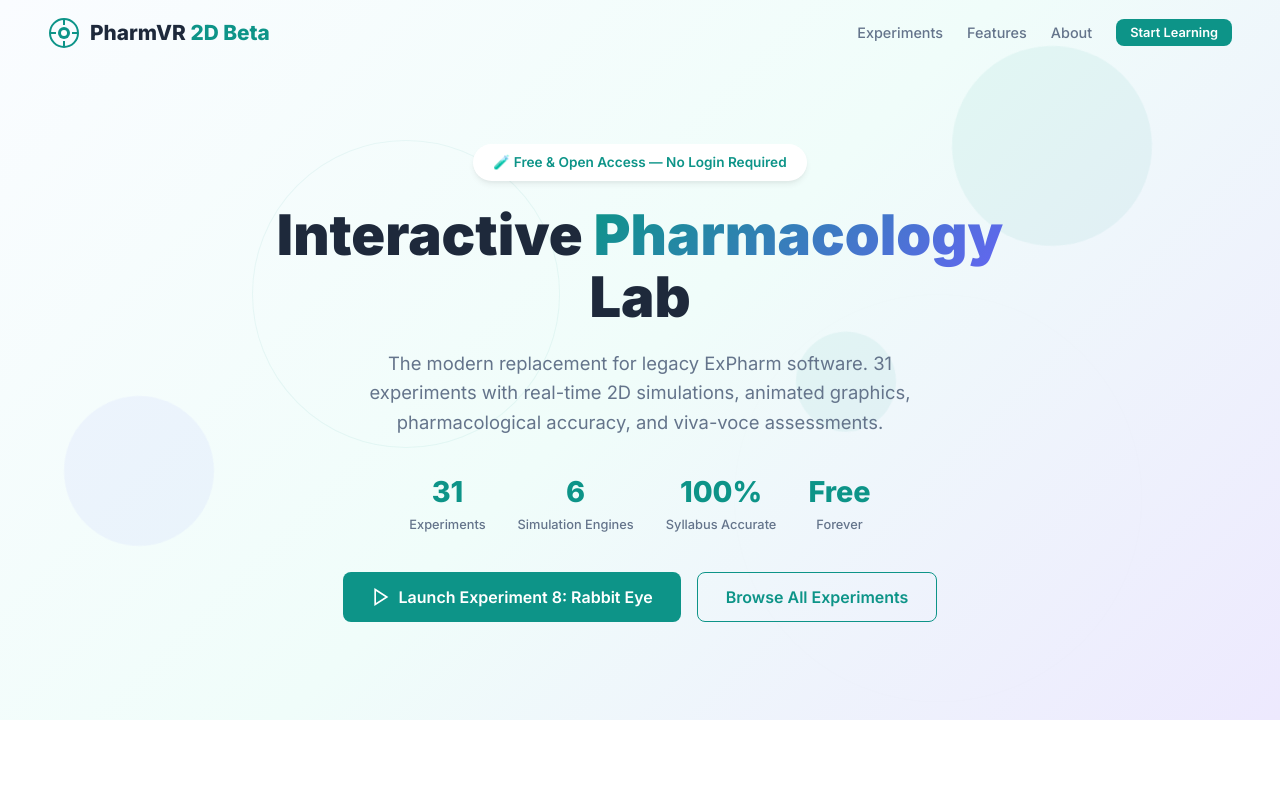
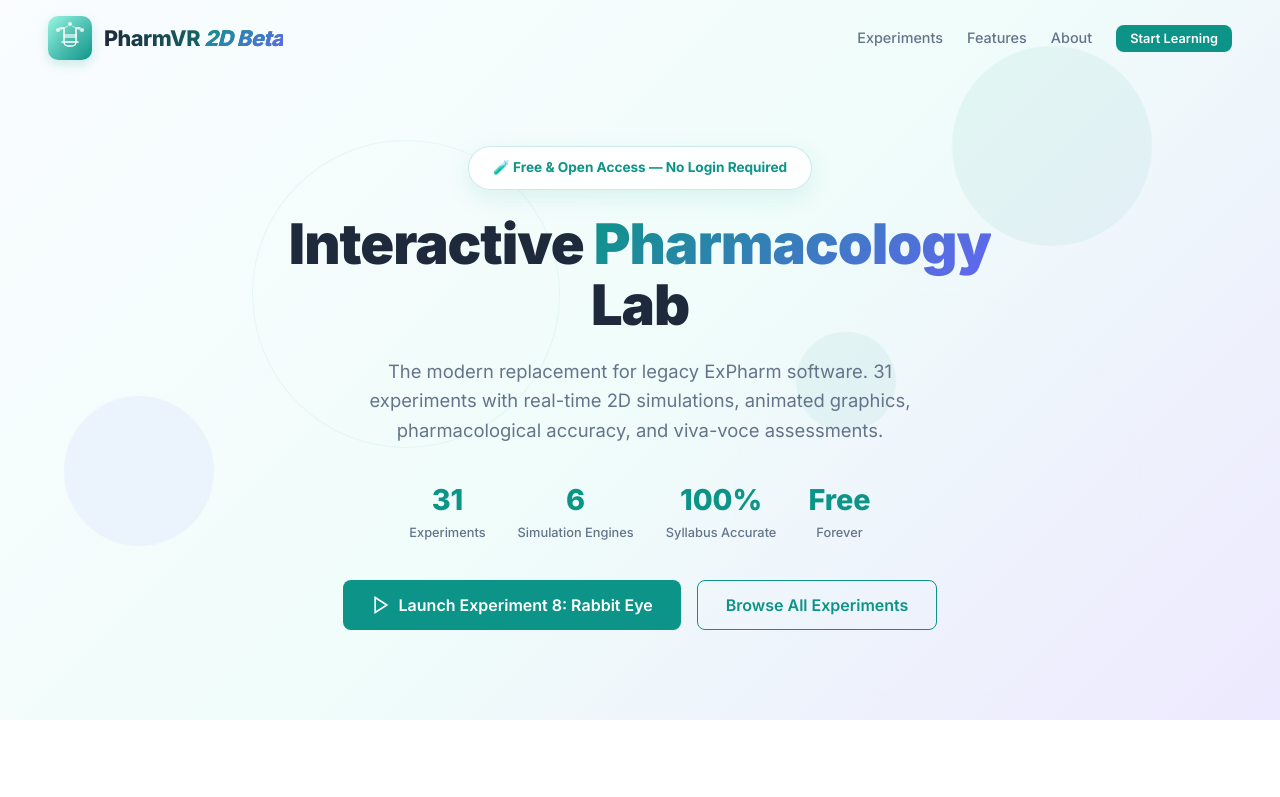
Before and after one commit to pharmvr/pharmvr-2d, a plain HTML site: page index.html in a window 1280 px wide. Shown: the top 797 px of the page. Drawn offline with Linux system fonts and the light colour scheme.

Commit message:
Enhance UI branding: professional logo, improved styling
- Redesigned brand logo: beaker + molecule icon with gradient
- Enhanced brand icon with shadow and hover effects
- Improved hero badge with gradient and backdrop blur
- Added gradient text to brand name and footer links
- Enhanced footer styling with gradient background
- Better color transitions and hover effects throughout

Co-Authored-By: Claude Haiku 4.5 <noreply@anthropic.com>

```diff
--- a/css/main.css
+++ b/css/main.css
@@ -122,16 +122,51 @@ body {
 .nav-brand {
     display: flex;
     align-items: center;
-    gap: 10px;
+    gap: 12px;
     color: var(--primary);
+    cursor: pointer;
+    transition: transform var(--transition);
 }
-.brand-icon { display: flex; }
+.nav-brand:hover {
+    transform: translateY(-2px);
+}
+.brand-icon {
+    display: flex;
+    align-items: center;
+    justify-content: center;
+    width: 44px;
+    height: 44px;
+    background: linear-gradient(135deg, var(--primary-light), var(--primary));
+    border-radius: 10px;
+    color: white;
+    font-weight: 700;
+    box-shadow: 0 4px 12px rgba(13, 148, 136, 0.2);
+    transition: all var(--transition);
+}
+.brand-icon:hover {
+    box-shadow: 0 6px 16px rgba(13, 148, 136, 0.3);
+    transform: scale(1.05);
+}
+.brand-icon svg {
+    color: white;
+    filter: drop-shadow(0 2px 4px rgba(0,0,0,0.1));
+}
 .brand-text {
-    font-size: 1.3rem;
+    font-size: 1.35rem;
     font-weight: 800;
-    color: var(--text);
+    background: linear-gradient(90deg, var(--text), var(--primary));
+    -webkit-background-clip: text;
+    -webkit-text-fill-color: transparent;
+    background-clip: text;
+    letter-spacing: -0.5px;
 }
-.brand-accent { color: var(--primary); }
+.brand-accent {
+    background: linear-gradient(135deg, var(--primary), var(--accent));
+    -webkit-background-clip: text;
+    -webkit-text-fill-color: transparent;
+    background-clip: text;
+    font-style: italic;
+}
 .nav-links {
     display: flex;
     align-items: center;
@@ -190,15 +225,17 @@ body {
 .hero-badge {
     display: inline-flex;
     align-items: center;
-    padding: 8px 20px;
-    background: white;
+    padding: 10px 24px;
+    background: linear-gradient(135deg, rgba(255,255,255,0.95), rgba(255,255,255,0.8));
+    border: 1px solid rgba(13, 148, 136, 0.2);
     border-radius: var(--radius-full);
     font-size: 0.85rem;
-    font-weight: 600;
+    font-weight: 700;
     color: var(--primary);
-    box-shadow: var(--shadow);
+    box-shadow: 0 8px 24px rgba(13, 148, 136, 0.1);
     margin-bottom: 24px;
     animation: fadeInUp 0.6s ease-out;
+    backdrop-filter: blur(10px);
 }
 .hero-title {
     font-size: 3.5rem;
@@ -207,6 +244,7 @@ body {
     color: var(--text);
     margin-bottom: 20px;
     animation: fadeInUp 0.6s ease-out 0.1s both;
+    letter-spacing: -1px;
 }
 .gradient-text {
     background: linear-gradient(135deg, var(--primary) 0%, var(--accent) 100%);
@@ -521,12 +559,22 @@ body {
     font-size: 0.85rem !important;
 }
 .footer {
-    padding: 24px 48px;
+    padding: 32px 48px;
     text-align: center;
     color: var(--text-light);
     font-size: 0.82rem;
-    background: var(--bg);
-    border-top: 1px solid var(--border-light);
+    background: linear-gradient(180deg, var(--bg) 0%, rgba(13, 148, 136, 0.02) 100%);
+    border-top: 2px solid var(--primary-50);
+}
+.footer a {
+    color: var(--primary);
+    text-decoration: none;
+    font-weight: 600;
+    transition: all var(--transition);
+}
+.footer a:hover {
+    color: var(--accent);
+    text-decoration: underline;
 }
 
 /* ============================================
--- a/index.html
+++ b/index.html
@@ -32,14 +32,20 @@
             <nav class="nav-bar">
                 <div class="nav-brand">
                     <div class="brand-icon">
-                        <svg width="32" height="32" viewBox="0 0 32 32" fill="none">
-                            <circle cx="16" cy="16" r="14" stroke="currentColor" stroke-width="2"/>
-                            <circle cx="16" cy="16" r="6" fill="currentColor"/>
-                            <circle cx="16" cy="16" r="3" fill="white"/>
-                            <line x1="16" y1="2" x2="16" y2="8" stroke="currentColor" stroke-width="2"/>
-                            <line x1="16" y1="24" x2="16" y2="30" stroke="currentColor" stroke-width="2"/>
-                            <line x1="2" y1="16" x2="8" y2="16" stroke="currentColor" stroke-width="2"/>
-                            <line x1="24" y1="16" x2="30" y2="16" stroke="currentColor" stroke-width="2"/>
+                        <svg width="36" height="36" viewBox="0 0 36 36" fill="none">
+                            <!-- Beaker outline -->
+                            <path d="M8 8h4v14c0 2.21 1.79 4 4 4h4c2.21 0 4-1.79 4-4V8h4" stroke="currentColor" stroke-width="1.5" stroke-linecap="round" stroke-linejoin="round"/>
+                            <!-- Beaker bottom -->
+                            <line x1="10" y1="22" x2="26" y2="22" stroke="currentColor" stroke-width="1.5" stroke-linecap="round"/>
+                            <!-- Liquid gradient -->
+                            <path d="M11 16c0 1.1 0.9 2 2 2h10c1.1 0 2-0.9 2-2v-2H11v2z" fill="currentColor" opacity="0.6"/>
+                            <!-- Molecule atoms (circles) -->
+                            <circle cx="6" cy="10" r="2" fill="currentColor" opacity="0.8"/>
+                            <circle cx="30" cy="10" r="2" fill="currentColor" opacity="0.8"/>
+                            <circle cx="18" cy="4" r="2" fill="currentColor" opacity="0.8"/>
+                            <!-- Molecule bonds (lines) -->
+                            <line x1="8" y1="10" x2="16" y2="6" stroke="currentColor" stroke-width="1" opacity="0.6"/>
+                            <line x1="20" y1="6" x2="28" y2="10" stroke="currentColor" stroke-width="1" opacity="0.6"/>
                         </svg>
                     </div>
                     <span class="brand-text">PharmVR <span class="brand-accent">2D Beta</span></span>
```
